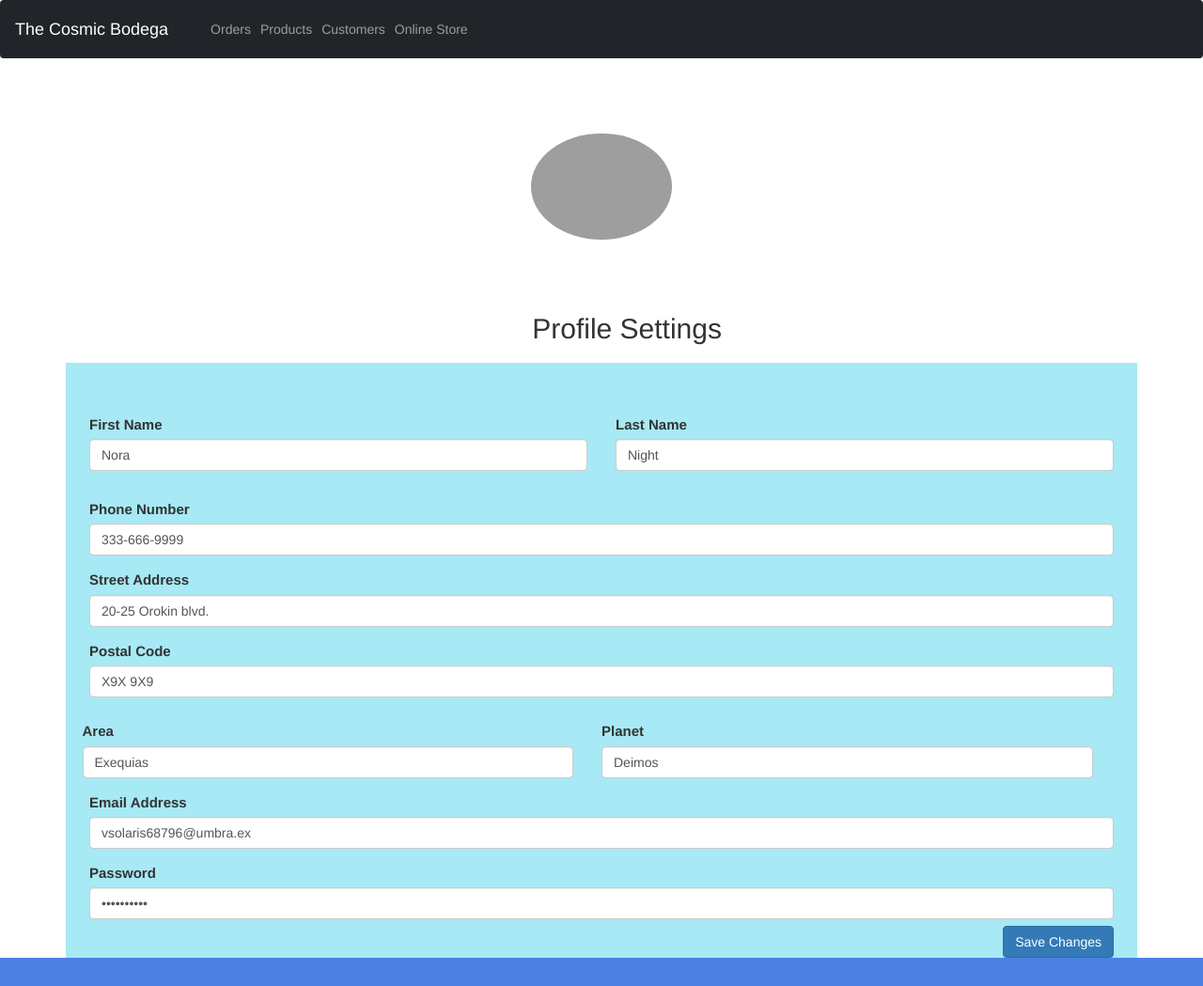
After one commit to sarahabellard1/TheCosmicBodega, a PHP site: page /user.html in a window 1280 px wide. The commit adds this page. Shown: the whole page at 94% size. Run offline with PHP 8.4, Linux system fonts and the light colour scheme; grey boxes are pictures that could not be loaded.

Commit message:
Tidying up
-Removed "Home" link from back store pages as there is no "home" for the back store (as far as I'm aware)
-Added user profile from Mahsa and edited it to make the header match the back store page header style (it is still a bit wonky)
-Added user.css because it is directly linked to the user page and I don't have time to pull it apart and put it back together again
-Linked the pages together for each webpage to make navigating the website possible.

```diff
--- a/back-store-edit-product.html
+++ b/back-store-edit-product.html
@@ -51,15 +51,15 @@
               <a class="nav-link" href="orders.html">Orders</a>
             </li>
             <li class="nav-item">
-              <a class="nav-link" href="javascript:void(0)">Products</a>
+              <a class="nav-link" href="product_list.html">Products</a>
             </li>
             <li class="nav-item">
-              <a class="nav-link" href="javascript:void(0)">Customers</a>
+              <a class="nav-link" href="user.html">Customers</a>
             </li>
             <li class="nav-item">
               <a
                 class="nav-link"
-                href="https://nathanjcrozier.github.io/TheCosmicBodega/"
+                href="index.html"
                 >Online Store</a
               >
             </li>
--- /dev/null
+++ b/user.css
@@ -0,0 +1,61 @@
+
+
+
+.container{
+    background-color: #3dcee773;
+}
+
+
+html {
+    background: #4c81e2;
+    font: 62.5%/1.5em "Trebuchet Ms", helvetica;
+  }
+
+  * {
+    box-sizing: border-box;
+    -webkit-font-smoothing: antialiased;
+  }
+
+
+
+.d-flex{
+    display: block;
+  margin-left: auto;
+  margin-right: auto;
+  width: 20%;
+  margin-bottom: 2em;
+}
+
+
+
+
+.labels{
+  margin-top: 1em;
+}
+
+
+
+
+
+.profile-button {
+    margin-top: 0.5em;
+    margin-bottom: 5em;
+    float: right;
+    -ms-flex-align:end;
+
+    background: #6b6;
+    box-shadow: none;
+    border: none;
+    font-size: 20px;
+    display: block;
+    align-content:space-between;
+}
+
+.profile-button:hover {
+    background: #494
+}
+
+
+.labels {
+    font-size: 15px;
+}
--- /dev/null
+++ b/user.html
@@ -0,0 +1,94 @@
+<!DOCTYPE html>
+<html>
+<head>
+
+<link rel="stylesheet" type= "text/css" href="user.css">
+<link href="https://cdn.jsdelivr.net/npm/bootstrap@5.1.1/dist/css/bootstrap.min.css" rel="stylesheet" integrity="sha384-F3w7mX95PdgyTmZZMECAngseQB83DfGTowi0iMjiWaeVhAn4FJkqJByhZMI3AhiU" crossorigin="anonymous">
+<script src="https://cdn.jsdelivr.net/npm/bootstrap@5.1.1/dist/js/bootstrap.bundle.min.js" integrity="sha384-/bQdsTh/da6pkI1MST/rWKFNjaCP5gBSY4sEBT38Q/9RBh9AH40zEOg7Hlq2THRZ" crossorigin="anonymous"></script>
+
+<!-- Navbar -->
+<nav class="navbar navbar-expand-sm navbar-dark bg-dark">
+    <div class="container-fluid">
+        <a class="navbar-brand" href="javascript:void(0)">The Cosmic Bodega</a>
+        <button class="navbar-toggler" type="button" data-bs-toggle="collapse" data-bs-target="#mynavbar">
+            <span class="navbar-toggler-icon"></span>
+        </button>
+        <div class="collapse navbar-collapse" id="mynavbar">
+            <ul class="navbar-nav me-auto">
+                <li class="nav-item">
+                    <a class="nav-link" href="orders.html">Orders</a>
+                </li>
+                <li class="nav-item">
+                    <a class="nav-link" href="product_list.html">Products</a>
+                </li>
+                <li class="nav-item">
+                    <a class="nav-link" href="user.html">Customers</a>
+                </li>
+                <li class="nav-item">
+                    <a class="nav-link" href="index.html">Online Store</a>
+                </li>
+            </ul>
+        </div>
+    </div>
+</nav>
+
+
+<div class="d-flex flex-column align-items-center text-center p-3 py-5"><img class="rounded-circle mt-5" width="150px" src="https://www.kindpng.com/picc/m/421-4212623_gd-avatar-alien-circle-hd-png-download.png"><span class="font-weight-bold"></span><span> </span></div>
+
+
+<div class="d-flex justify-content-between align-items-center mb-3">
+    <h4 class="text-right"><h2>Profile Settings</h2></h4>
+</div>
+
+<meta charset="utf-8">
+<meta name="viewport" content="width=device-width, initial-scale=1">
+<link rel="stylesheet" href="https://maxcdn.bootstrapcdn.com/bootstrap/3.4.1/css/bootstrap.min.css">
+<script src="https://ajax.googleapis.com/ajax/libs/jquery/3.5.1/jquery.min.js"></script>
+<script src="https://maxcdn.bootstrapcdn.com/bootstrap/3.4.1/js/bootstrap.min.js"></script>
+
+
+</head>
+
+
+<body>
+
+
+
+
+
+
+<div class="container mt-6 mb-5">
+    <div class="row">
+
+
+        </div>
+            <div class="p-3 py-5">
+                <div class="row mt-3">
+                    <div class="col-md-6"><label class="labels">First Name</label><input type="text" class="form-control" placeholder="enter first name" value="Nora"></div>
+                    <div class="col-md-6"><label class="labels">Last Name</label><input type="text" class="form-control" value="Night" placeholder="enter last name"></div>
+                </div>
+                <div class="row mt-4">
+                    <div class="col-md-12"><label class="labels">Phone Number</label><input type="text" class="form-control" placeholder="enter phone number" value="333-666-9999"></div>
+                    <div class="col-md-12"><label class="labels">Street Address</label><input type="text" class="form-control" placeholder="enter street address" value="20-25 Orokin blvd."></div>
+                    <div class="col-md-12"><label class="labels">Postal Code</label><input type="text" class="form-control" placeholder="enter postal code" value="X9X 9X9"></div>
+
+
+                    <div class="row mt-3">
+                        <div class="col-md-6"><label class="labels">Area</label><input type="text" class="form-control" placeholder="enter area" value="Exequias"></div>
+                        <div class="col-md-6"><label class="labels">Planet</label><input type="text" class="form-control" value="Deimos" placeholder="enter planet"></div>
+                    </div>
+
+                    <div class="col-md-12"><label class="labels">Email Address</label><input type="text" class="form-control" placeholder="enter email address" value="vsolaris68796@umbra.ex"></div>
+                    <div class="col-md-12"><label class="labels">Password</label><input type="text" class="form-control" placeholder="enter password" value="&#8226&#8226&#8226&#8226&#8226&#8226&#8226&#8226&#8226&#8226"></div>
+
+                </div>
+
+                <div class="mt-6 text-center"><button class="btn btn-primary profile-button" type="button">Save Changes</button></div>
+            </div>
+        </div>
+
+
+</body>
+
+
+</html>
```
Also changed, not shown: index.html (+6 -2 lines), login.html (+44 -1 lines), orders.html (+3 -6 lines), product_list.html (renamed from back-store-page_product-list.html, +3 -6 lines), signup.html (+44 -0 lines), backstore_styles.css (line endings or trailing spaces).
